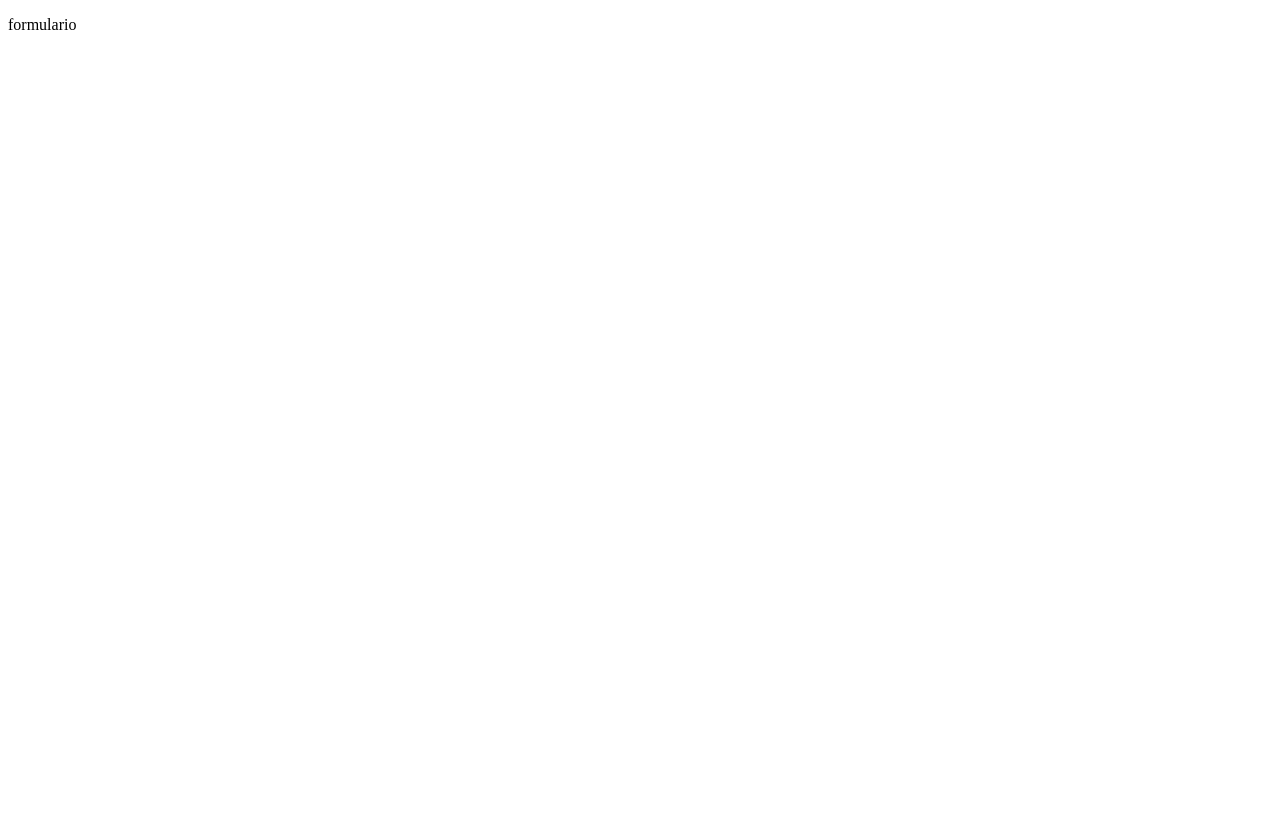
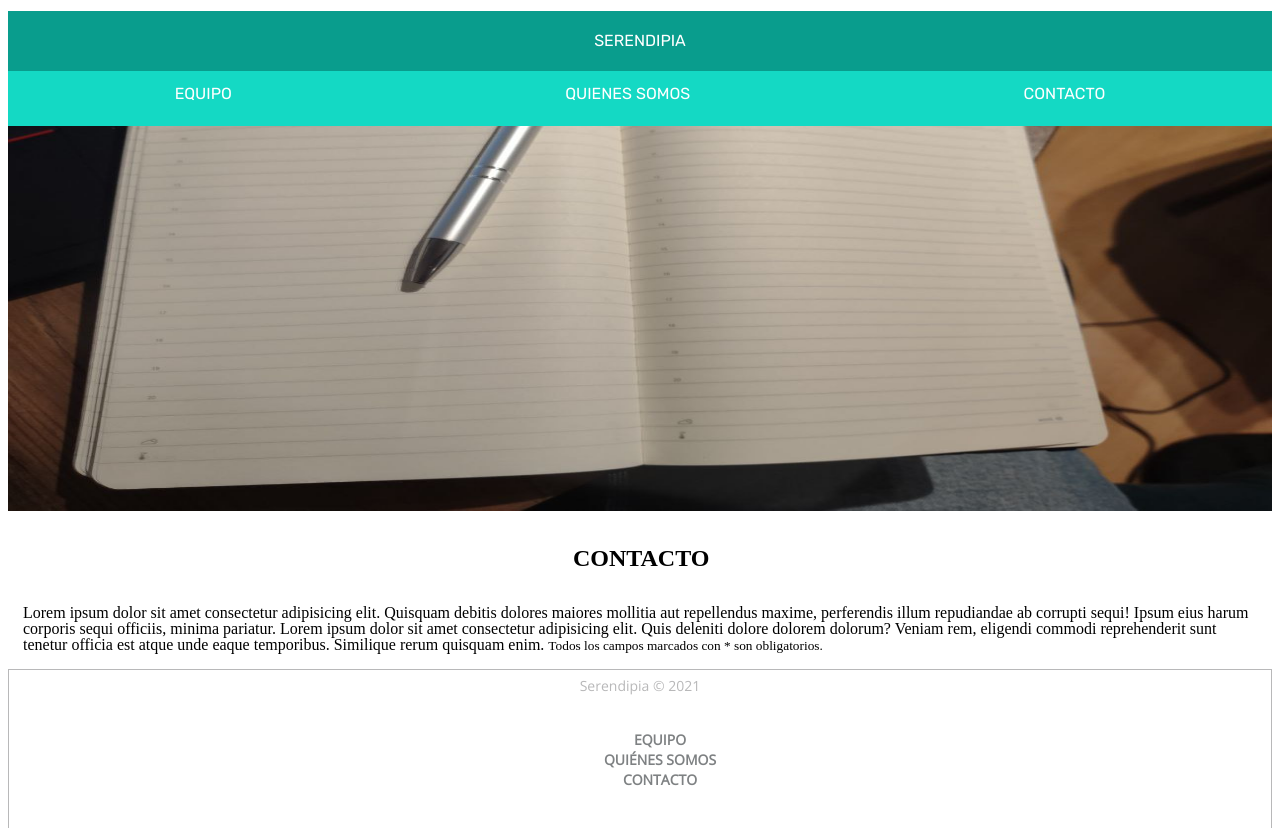
Before and after one commit to Adalab/project-promo-o-module-1-team-5, a plain HTML site: page contact.html in a window 1280 px wide. Shown: the top 828 px of the page. Before the commit the page ends 800 px from the top, so only its background shows below. Drawn offline with nearby package versions, Linux system fonts and the light colour scheme.

Commit message:
added contact structure and css

```diff
--- a/CSS/style.css
+++ b/CSS/style.css
@@ -226,3 +226,36 @@ footer .nav-bar {
 a {
   color: #54585a;
 }
+
+/*Aquí empieza el CSS de contact*/
+.header-contact {
+  width: 100%;
+  background-image: url(../images/agenda.jpg); /*foto chunga que he hecho con mi móvil*/
+  background-repeat: no-repeat;
+  background-size: 100% 100%;
+  height: 500px;
+}
+header .nav-bar ul {
+  display: flex;
+  justify-content: space-around;
+  margin: 0;
+  padding: 5px 0;
+  background-color: var(--aqua);
+  height: 45px;
+}
+
+header .nav-bar li {
+  align-items: center;
+  padding: 10px 5px;
+  list-style: none;
+  text-transform: uppercase;
+  font-family: "Rubik", sans-serif;
+  font-weight: 300;
+}
+.title-contact {
+  text-align: center;
+  padding: 15px 80.15px 15px 82.5px;
+}
+.text-contact {
+  padding: 0 15px 0 15px;
+}
--- a/contact.html
+++ b/contact.html
@@ -5,8 +5,67 @@
     <meta http-equiv="X-UA-Compatible" content="IE=edge" />
     <meta name="viewport" content="width=device-width, initial-scale=1.0" />
     <title>Document</title>
+    <link rel="preconnect" href="https://fonts.googleapis.com" />
+    <link rel="preconnect" href="https://fonts.gstatic.com" crossorigin />
+    <link
+      href="https://fonts.googleapis.com/css2?family=Rubik&display=swap"
+      rel="stylesheet"
+    />
+    <link rel="preconnect" href="https://fonts.googleapis.com" />
+    <link rel="preconnect" href="https://fonts.gstatic.com" crossorigin />
+    <link
+      href="https://fonts.googleapis.com/css2?family=Open+Sans&display=swap"
+      rel="stylesheet"
+    />
+
+    <link rel="stylesheet" href="./CSS/reset.css" />
+    <link rel="stylesheet" href="./CSS/style.css" />
   </head>
   <body>
-    <p>formulario</p>
+    <header class="header-contact">
+      <div class="team-name">
+        <h1>Serendipia</h1>
+      </div>
+      <nav class="nav-bar">
+        <ul>
+          <li><a href="./index.html#team-section">Equipo</a></li>
+          <li><a href=".index.html#aboutus">Quienes somos</a></li>
+          <li><a href="./contact.html" target="_blank">Contacto</a></li>
+        </ul>
+      </nav>
+    </header>
+    <main>
+      <section class="section-content">
+        <h1 class="title-contact">CONTACTO</h1>
+        <p class="text-contact">
+          Lorem ipsum dolor sit amet consectetur adipisicing elit. Quisquam
+          debitis dolores maiores mollitia aut repellendus maxime, perferendis
+          illum repudiandae ab corrupti sequi! Ipsum eius harum corporis sequi
+          officiis, minima pariatur. Lorem ipsum dolor sit amet consectetur
+          adipisicing elit. Quis deleniti dolore dolorem dolorum? Veniam rem,
+          eligendi commodi reprehenderit sunt tenetur officia est atque unde
+          eaque temporibus. Similique rerum quisquam enim.
+          <small>Todos los campos marcados con * son obligatorios.</small>
+          <!--Aquí iría el formulario-->
+        </p>
+      </section>
+    </main>
+    <footer>
+      <section class="footer">
+        <small class="copyright"> Serendipia &copy; 2021</small>
+        <nav class="nav-bar">
+          <ul class="ul-footer">
+            <li><a href="./index.html#team-section">Equipo</a></li>
+            <li><a href=".index.html#aboutus">Quiénes somos</a></li>
+            <li><a href="./contact.html" target="_blank"></a>Contacto</li>
+          </ul>
+        </nav>
+        <img
+          class="logo-adalab"
+          src="./images/logo-adalab.png"
+          alt="icono Adalab"
+        />
+      </section>
+    </footer>
   </body>
 </html>
```
Also changed, not shown: images/agenda.jpg (added).
